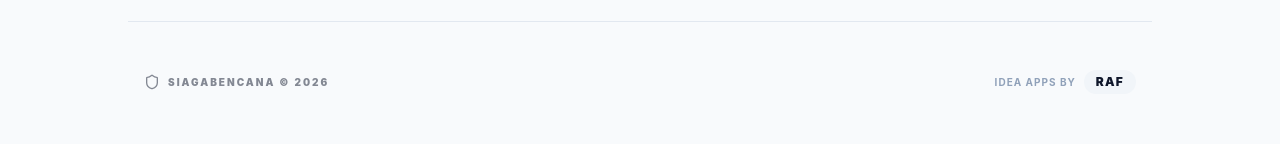
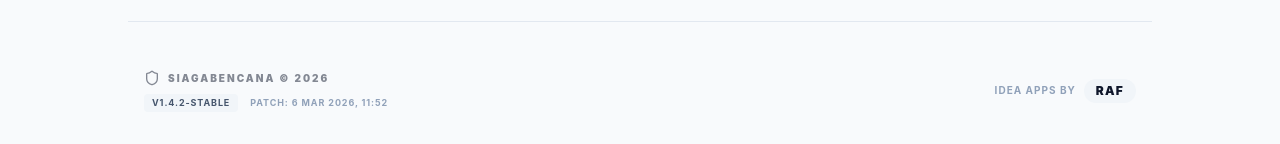
Before and after one commit to iraphic/Siaga-Bencana, a React (Vite) app: page / in a window 1280 px wide. Shown: the part 1401-1545 px from the top of the page. Built offline with nearby package versions, Linux system fonts and the light colour scheme; no server answers.

Commit message:
feat: Add version and build info to footer
Includes application version and build timestamp in the footer for better tracking and debugging.

```diff
--- a/src/App.tsx
+++ b/src/App.tsx
@@ -1015,9 +1015,15 @@ Sambil menunggu analisis mendalam dari AI, berikut adalah langkah keselamatan st
       {/* Footer / Disclaimer */}
       <footer className="max-w-5xl mx-auto px-4 py-12 border-t border-slate-200 mt-12">
         <div className="flex flex-col md:flex-row justify-between items-center gap-6">
-          <div className="flex items-center gap-2 opacity-50">
-            <Shield size={16} />
-            <span className="text-[10px] font-black uppercase tracking-[0.2em]">SiagaBencana © 2026</span>
+          <div className="flex flex-col gap-2">
+            <div className="flex items-center gap-2 opacity-50">
+              <Shield size={16} />
+              <span className="text-[10px] font-black uppercase tracking-[0.2em]">SiagaBencana © 2026</span>
+            </div>
+            <div className="flex items-center gap-3 text-[9px] font-bold text-slate-400 uppercase tracking-widest">
+              <span className="bg-slate-100 px-2 py-0.5 rounded text-slate-600">v1.4.2-stable</span>
+              <span>Patch: 6 Mar 2026, 11:52</span>
+            </div>
           </div>
           <div className="flex items-center gap-2">
             <span className="text-[10px] font-bold text-slate-400 uppercase tracking-widest">Idea Apps by</span>
```
